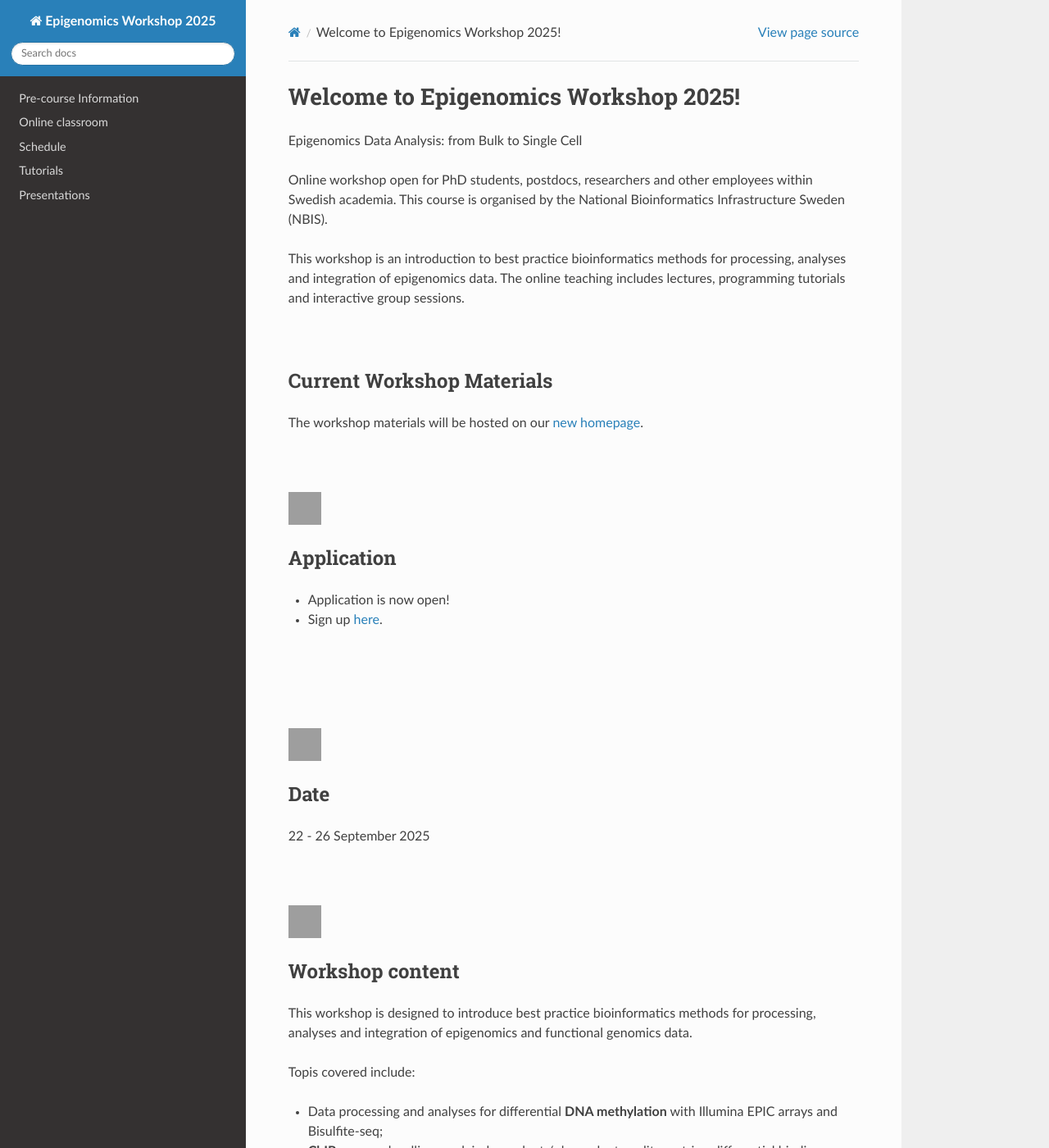
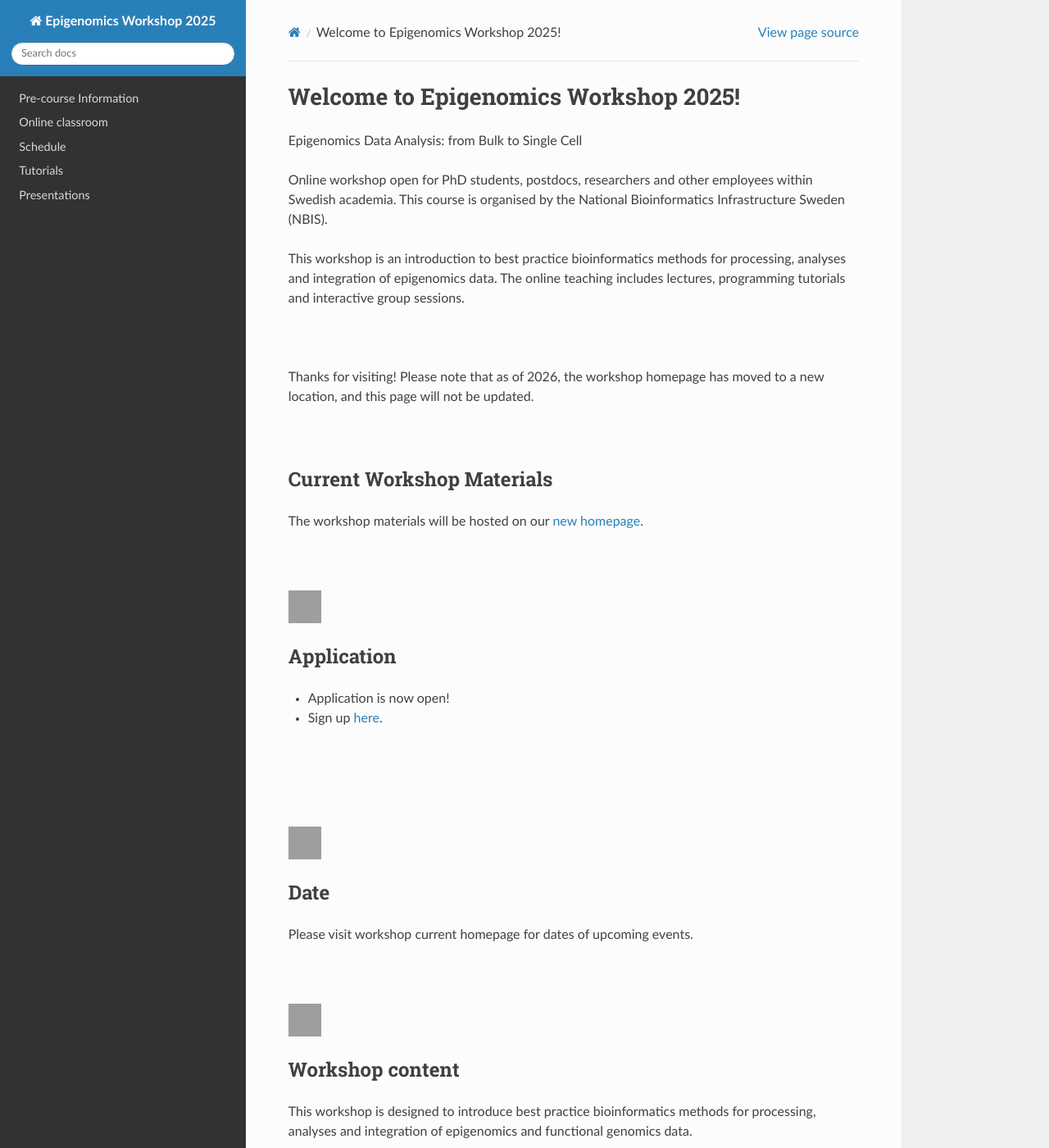
Before and after one commit to NBISweden/workshop-epigenomics-RTDs, a Sphinx documentation site: the page built from docs/index.rst, in a window 1280 px wide and 1400 px high. Shown: the whole window at 82% size. Built offline with Sphinx 7.4.7 and the Read the Docs theme 3.1.0, drawn with Linux system fonts in a browser that asks for light colours; grey boxes are pictures that could not be loaded.

Commit message:
Update index.rst

```diff
--- a/docs/index.rst
+++ b/docs/index.rst
@@ -19,6 +19,11 @@ Online workshop open for PhD students, postdocs, researchers and other employees
 This workshop is an introduction to best practice bioinformatics methods for processing, analyses and integration of epigenomics data. The online teaching includes lectures, programming tutorials and interactive group sessions.
 
 :raw-html:`<br />`
+
+Thanks for visiting! Please note that as of 2026, the workshop homepage has moved to a new location, and this page will not be updated.
+
+:raw-html:`<br />`
+
 
 
 Current Workshop Materials
@@ -62,7 +67,10 @@ Application
 
 Date
 ----
-22 - 26 September 2025
+
+Please visit workshop current homepage for dates of upcoming events.
+
+.. 22 - 26 September 2025
 
 
 
```
